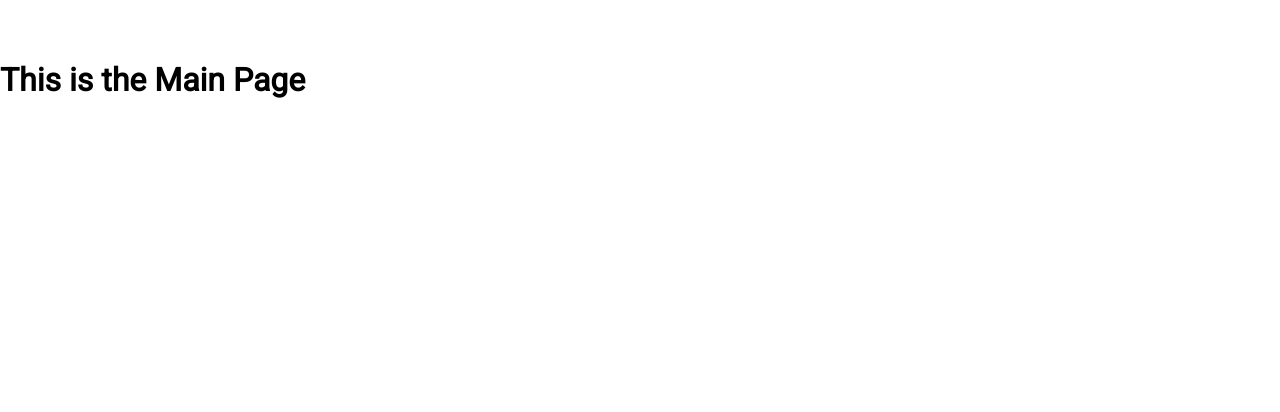
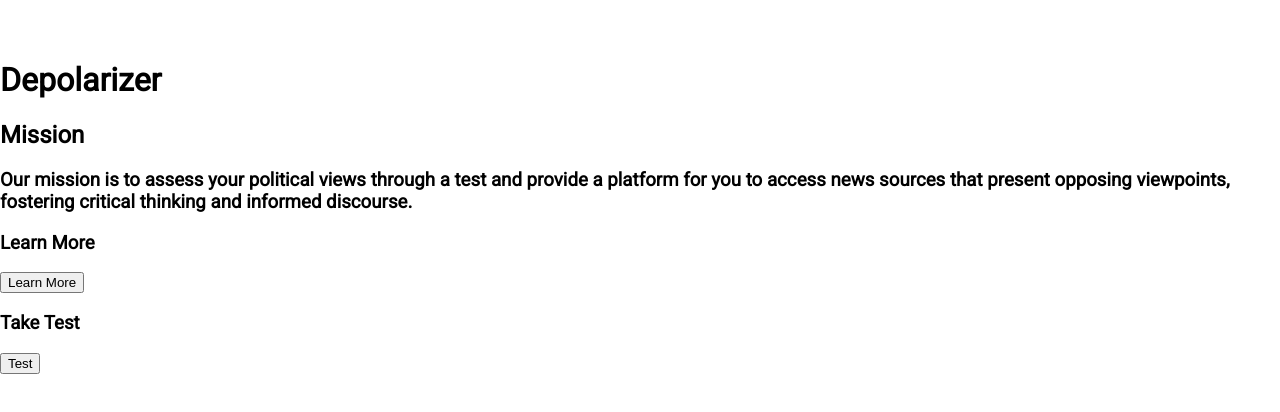
Before and after one commit to abdullah8a0/depolariser, a React app: page / in a window 1280 px wide. Shown: the top 412 px of the page. Built offline with nearby package versions, Linux system fonts and the light colour scheme; no server answers; the HTML template or start-up script is replaced by a standard one.

Commit message:
add more info to main page (before login)

```diff
--- a/client/src/components/pages/Main.tsx
+++ b/client/src/components/pages/Main.tsx
@@ -1,10 +1,5 @@
 import React from "react";
-import {
-  GoogleOAuthProvider,
-  GoogleLogin,
-  googleLogout,
-  CredentialResponse,
-} from "@react-oauth/google";
+import { GoogleOAuthProvider, GoogleLogin, googleLogout, CredentialResponse } from "@react-oauth/google";
 
 import "./Main.css";
 import { Link, RouteComponentProps } from "@reach/router";
@@ -21,6 +16,7 @@ const Main = (props: Props) => {
   const { handleLogin, handleLogout } = props;
 
   // button redirects to /test
+  // main page seen when not logged on
   // the test button is shown when the user is logged in
   return (
     <>
@@ -37,7 +33,7 @@ const Main = (props: Props) => {
         ) : (
           <GoogleLogin onSuccess={handleLogin} onError={() => console.log("Error Logging in")} />
         )}
-        <h1>This is the Main Page</h1>
+
         {props.userId ? (
           <>
             <p> Take the test</p>
@@ -46,7 +42,32 @@ const Main = (props: Props) => {
             </Link>
           </>
         ) : (
-          <></>
+          <>
+            <head>
+              <title>Depolarizer</title>
+            </head>
+            <body>
+              <h1>Depolarizer</h1>
+              <section>
+                <h2>Mission</h2>
+                <h3>
+                  Our mission is to assess your political views through a test and provide a platform for you to access news sources that present
+                  opposing viewpoints, fostering critical thinking and informed discourse.
+                </h3>
+              </section>
+              <section>
+                <h3>Learn More</h3>
+                <Link to="/learnmore">
+                  <button>Learn More</button>
+                </Link>
+
+                <h3>Take Test</h3>
+                <Link to="/test">
+                  <button>Test</button>
+                </Link>
+              </section>
+            </body>
+          </>
         )}
       </GoogleOAuthProvider>
     </>
```
